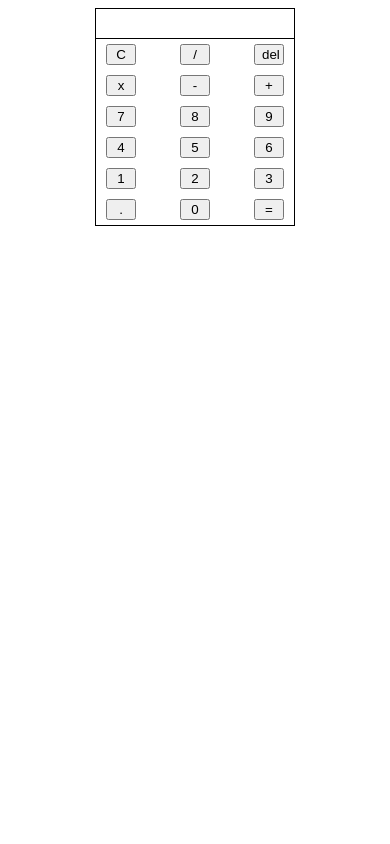
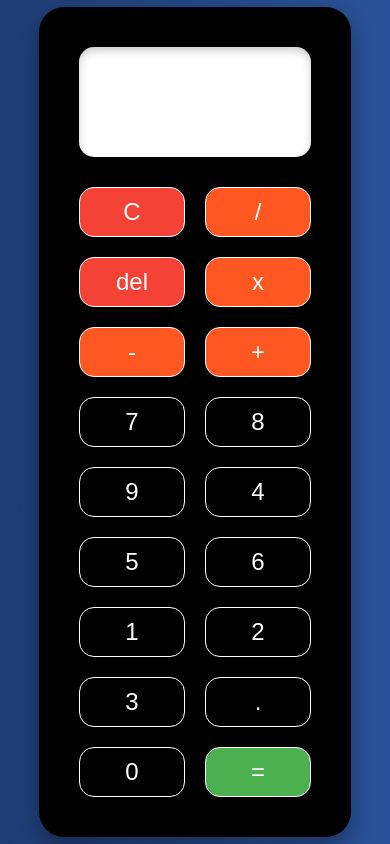
Before and after one commit to CoderShoaibFattani/Calculator, a plain HTML site: page index.html in a window 390 px wide. Drawn offline with Linux system fonts and the light colour scheme.

Commit message:
updated UI and make it responsive

```diff
--- a/index.html
+++ b/index.html
@@ -1,25 +1,31 @@
 <!DOCTYPE html>
 <html lang="en">
-
   <head>
-    <meta charset="UTF-8">
-    <meta name="viewport" content="width=device-width, initial-scale=1.0">
-    <title>Calculater</title>
-    <link rel="stylesheet" href="style.css">
+    <meta charset="UTF-8" />
+    <meta name="viewport" content="width=device-width, initial-scale=1.0" />
+    <title>Calculator</title>
+    <link rel="stylesheet" href="style.css" />
     <script src="script.js" defer></script>
   </head>
 
   <body>
-    <div>
-        <div id="display">
-        </div>
-        <div id="buttons">
-            <button class="btn" onclick="clearDsiplay()">C</button>
-            <button class="btn" onclick="updateExpression('/')">/</button>
-            <button class="btn" onclick="clearOneDigit()">del</button>
-            <button class="btn" onclick="updateExpression('*')">x</button>
-            <button class="btn" onclick="updateExpression('-')">-</button>
-            <button class="btn" onclick="updateExpression('+')"">+</button>
+    <div class="calculator-container">
+      <div id="display" class="display"></div>
+      <div id="buttons" class="buttons">
+        <button class="btn btn-clear" onclick="clearDisplay()">C</button>
+        <button class="btn btn-operator" onclick="updateExpression('/')">
+          /
+        </button>
+        <button class="btn btn-clear" onclick="clearOneDigit()">del</button>
+        <button class="btn btn-operator" onclick="updateExpression('*')">
+          x
+        </button>
+        <button class="btn btn-operator" onclick="updateExpression('-')">
+          -
+        </button>
+        <button class="btn btn-operator" onclick="updateExpression('+')">
+          +
+        </button>
         <button class="btn" onclick="updateExpression('7')">7</button>
         <button class="btn" onclick="updateExpression('8')">8</button>
         <button class="btn" onclick="updateExpression('9')">9</button>
@@ -29,11 +35,10 @@
         <button class="btn" onclick="updateExpression('1')">1</button>
         <button class="btn" onclick="updateExpression('2')">2</button>
         <button class="btn" onclick="updateExpression('3')">3</button>
-            <button class="btn" onclick="updateDecimal('.')" id="decimal">.</button>
+        <button class="btn" onclick="updateDecimal('.')">.</button>
         <button class="btn" onclick="updateExpression('0')">0</button>
-            <button class="btn" onclick="calculate()">=</button>
+        <button class="btn btn-equal" onclick="calculate()">=</button>
       </div>
     </div>
   </body>
-
 </html>
--- a/script.js
+++ b/script.js
@@ -31,7 +31,7 @@ function updateDecimal(val) {
   }
 }
 
-function clearDsiplay() {
+function clearDisplay() {
   expression = "";
   display.innerText = "";
 }
--- a/style.css
+++ b/style.css
@@ -1,29 +1,109 @@
-#display, #buttons {
-    border: 1px solid black;
-    max-width: 200px;
-    width: 200px;
-    box-sizing: border-box;
-    margin: 0 auto;
+body {
+    font-family: 'Poppins', sans-serif;
+    display: flex;
+    justify-content: center;
+    align-items: center;
+    height: 100vh;
+    margin: 0;
+    background: #1e3c72;
+    background: linear-gradient(to right, #1e3c72, #2a5298);
+    color: #fff;
 }
 
-#display {
-    height: 30px;
-    text-align: right;
-    padding: 5px 10px;
-    border-bottom: none;
-    color: black;
+.calculator-container {
+    background: black;
+    color: white;
+    padding: 40px;
+    border-radius: 25px;
+    box-shadow: 0 10px 20px rgba(0, 0, 0, 0.3);
+    /* max-width: 30vw; */
+    width: 50%;
+    box-sizing: border-box;
+    /* height: 90vh; */
 }
 
-#buttons {
-   margin: 0 auto;
-   display: flex;
-   flex-wrap: wrap;
-   justify-content: space-between;
+.display {
+    background: white;
+    color: black;
+    font-size: 3rem;
+    padding: 25px;
+    border-radius: 15px;
+    text-align: right;
+    margin-bottom: 30px;
+    min-height: 60px;
+    box-shadow: inset 0 4px 8px rgba(0, 0, 0, 0.2);
+    letter-spacing: 1.5px;
+}
+
+.buttons {
+    display: grid;
+    grid-template-columns: repeat(3, 1fr);
+    gap: 20px;
 }
 
 .btn {
-    max-width: 50px;
-    width: 30px;
-    margin: 5px 10px;
-    text-align: center;
+    padding: 10px;
+    font-size: 24px;
+    border: 1px solid white;
+    border-radius: 15px;
+    background: black;
+    color: white;
+    cursor: pointer;
+    transition: transform 0.2s ease, background-color 0.3s ease;
+    box-shadow: 0 4px 10px rgba(0, 0, 0, 0.15);
 }
+
+.btn:hover {
+    background: white;
+    color: black;
+    transform: translateY(-2px);
+}
+
+.btn:active {
+    background: white;
+    color: black;
+    transform: translateY(2px);
+}
+
+.btn-operator {
+    background: #ff5722;
+}
+
+.btn-operator:hover {
+    background: #ff7043;
+}
+
+.btn-equal {
+    background: #4caf50;
+    /* grid-column: span 3; */
+}
+
+.btn-equal:hover {
+    background: #66bb6a;
+}
+
+.btn-clear {
+    background: #f44336;
+}
+
+.btn-clear:hover {
+    background: #ef5350;
+}
+
+
+/* Responsive design */
+/* small screen sizes */
+
+@media screen and (max-width: 480px) {
+    .calculator-container {
+        width: 80%;
+    }
+
+    .display {
+        font-size: 1.5rem;
+    }
+
+    .buttons {
+        grid-template-columns: repeat(2, 1fr);
+    }
+}
```
Lines whose indentation alone changed are shown as unchanged.
